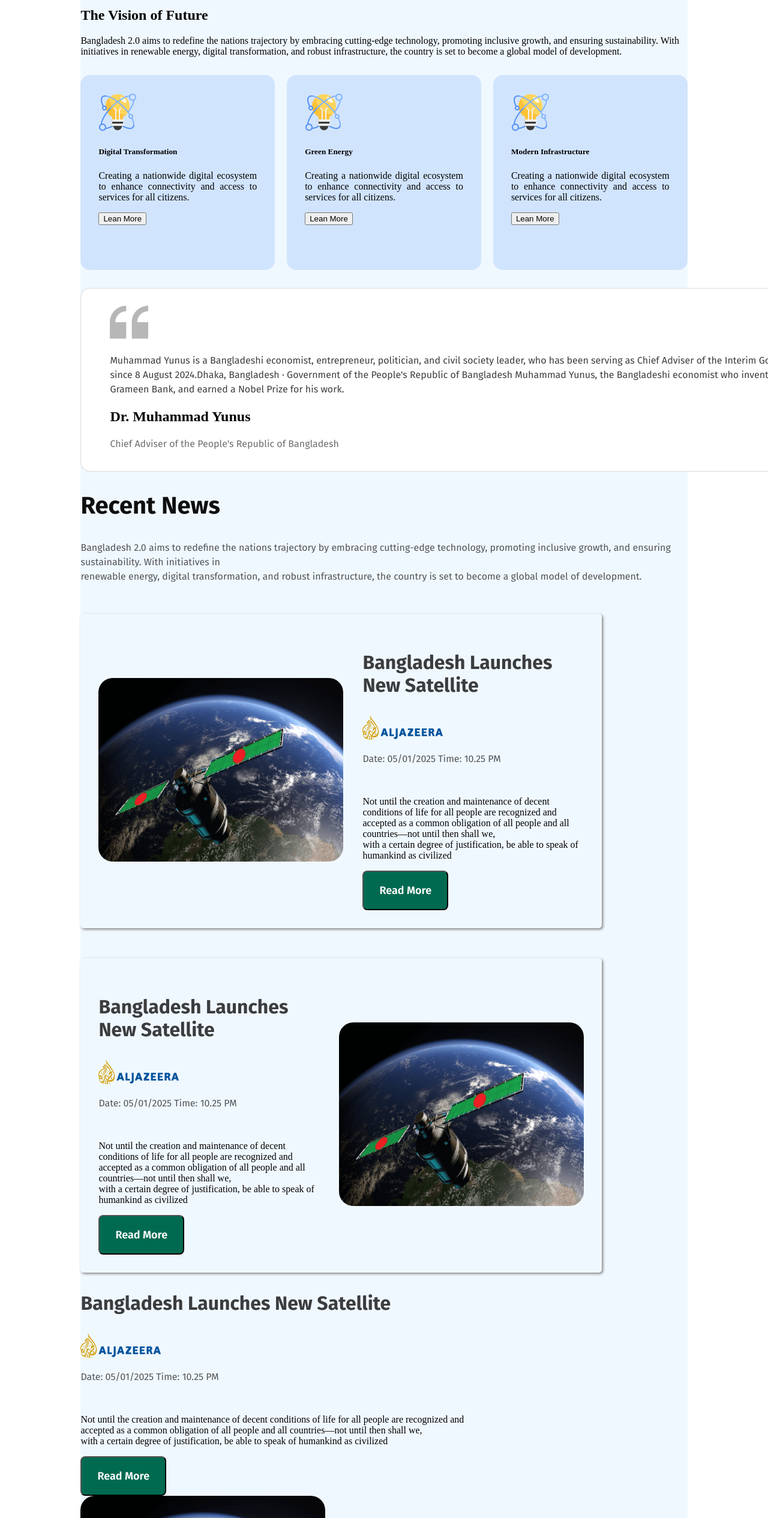
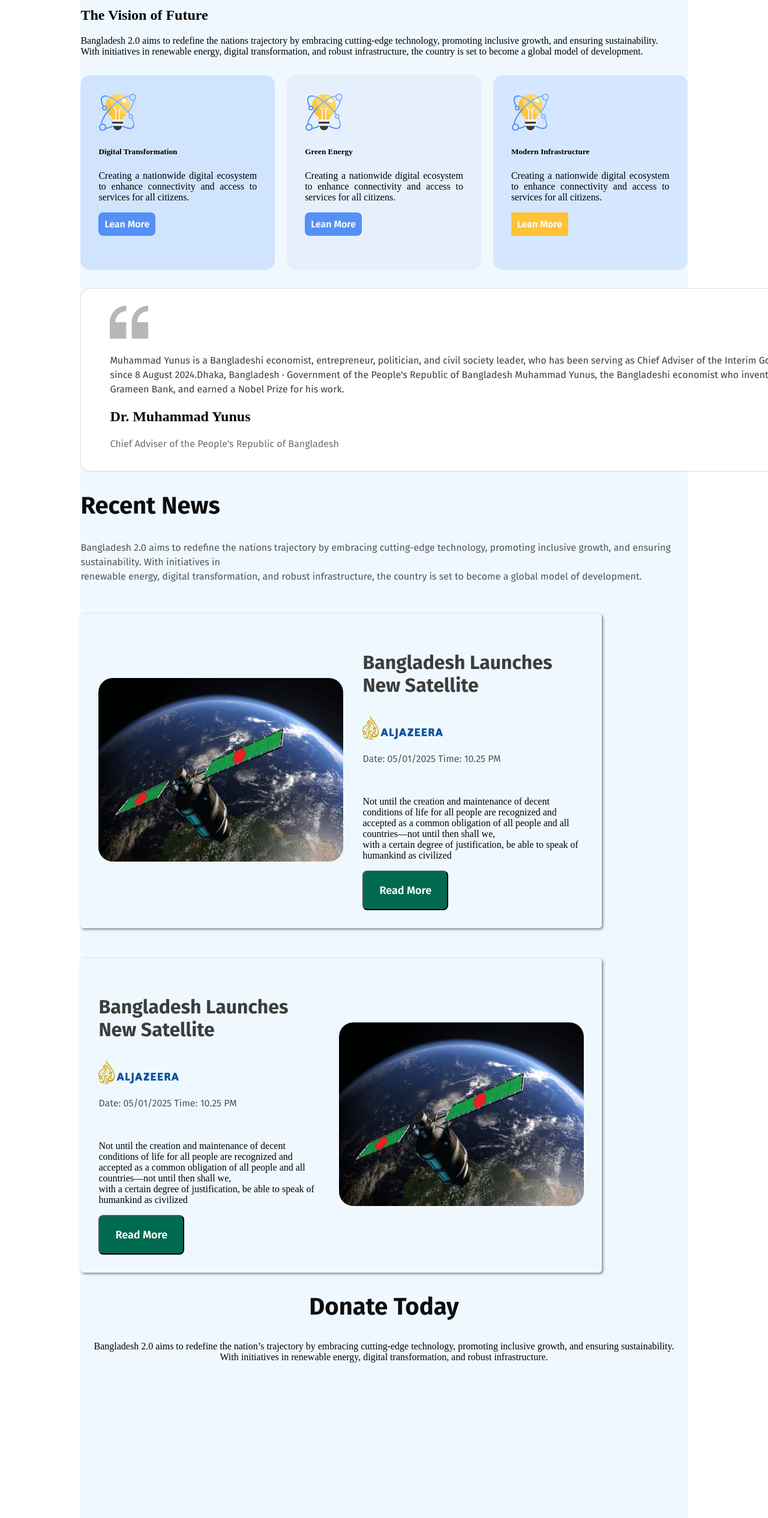
Before and after one commit to jakiadp/Frist-assignment-, a plain HTML site: page index.html in a window 1280 px wide. Shown: the part 1160-3690 px from the top of the page at 60% size. Drawn offline with Linux system fonts and the light colour scheme.

Commit message:
the update availeber

```diff
--- a/index.html
+++ b/index.html
@@ -66,27 +66,27 @@
         <section>
             <div class="vistion">
                 <h2>The Vision of Future</h2>
-                <p>Bangladesh 2.0 aims to redefine the nations trajectory by embracing cutting-edge technology, promoting inclusive growth, and ensuring sustainability. With initiatives in renewable energy, digital transformation, and robust infrastructure, the country is set to become a global model of development.</p>
+                <p>Bangladesh 2.0 aims to redefine the nations trajectory by embracing cutting-edge technology, promoting inclusive growth, and ensuring sustainability.<br>With initiatives in renewable energy, digital transformation, and robust infrastructure, the country is set to become a global model of development.</p>
                 <div class="box-vistion">
                     <div class="digital">
                         <img src="Images/card-icon.png" alt="">
                         <h5>Digital Transformation</h5>
                         <p>Creating a nationwide digital ecosystem to enhance connectivity and access to services for all citizens.</p>
-                        <a href=""><button>Lean More</button></a>
+                        <button class="btnd">Lean More</button>
 
                     </div>
                     <div class="green">
                         <img src="Images/card-icon.png" alt="">
                         <h5>Green Energy</h5>
                         <p>Creating a nationwide digital ecosystem to enhance connectivity and access to services for all citizens.</p>
-                        <a href=""><button>Lean More</button></a>
+                       <button class="btng">Lean More</button>
 
                     </div>
                     <div class="Modern">
                         <img src="Images/card-icon.png" alt="">
                         <h5>Modern Infrastructure</h5>
                         <p>Creating a nationwide digital ecosystem to enhance connectivity and access to services for all citizens.</p>
-                        <a href=""><button>Lean More</button></a>
+                       <button class="btnm">Lean More</button>
 
                     </div>
 
@@ -147,24 +147,11 @@
 
 
         </section>
+
         <section>
-            <div>
-                <div class="next-satelight">
-                    <h3 class="alja-taitle">Bangladesh Launches New Satellite</h3>
-                    <img src="Images/al-jazeera.png" alt="">
-                    <p class="alja-date">Date: 05/01/2025
-                        Time: 10.25 PM</p><br>
-                        <p class="alja-description">Not until the creation and maintenance of decent conditions of life for all people are recognized and <br>accepted as a common obligation of all people and all countries—not until then shall we,<br>
-                            with a certain degree of justification, be able to speak of humankind as civilized</p>
-                            <button class="alja-btn">Read More</button>
-
-                </div>
-                <div>
-                    <img class="satelite-img" src="Images/satelite.png" alt="">
-                </div>
-
-            </div>
-
+            <h2 class="dona">Donate Today</h2>
+            <p class="donate">Bangladesh 2.0 aims to redefine the nation’s trajectory by embracing cutting-edge technology, promoting inclusive growth, and ensuring sustainability. <br>
+                With initiatives in renewable energy, digital transformation, and robust infrastructure.</p>
         </section>
         <section class="box-ss">
             <div class="box">
@@ -183,9 +170,10 @@
     <footer>
         <div class="footimg">
             <h3 class="foot">Bangladesh 2.0</h3>
-        <img class="imgf" src="Images/facebook.png" alt="">
-        <img class="imgi" src="Images/instagram.png" alt="">
-        <img class="imgx"  src="Images/x.png" alt="">
+            <a href=""><img src="Images/facebook.png" alt=""></a>
+            <a href=""><img src="Images/instagram.png" alt=""></a>
+            <a href=""><img src="Images/x.png" alt=""></a>
+
     </div>
 
     </footer>
--- a/style/style.css
+++ b/style/style.css
@@ -91,8 +91,8 @@ background-color: rgb(244, 252, 252);
     /* border: 1px solid rgba(14, 14, 14, 0.15);
     border-radius: 16px;
     background: rgb(255, 255, 255);
-        width: 1280px;
-    height: 100%;
+
+
     padding: 24px 48px; */
 
 }
@@ -126,7 +126,7 @@ padding: 30px;
      border-box;
 border-radius: 16px;
 
-background: rgba(84, 144, 245, 0.2);
+background: rgba(187, 205, 238, 0.2);
 padding: 30px;}
 .Modern{
     text-align: justify;
@@ -137,8 +137,53 @@ padding: 30px;}
      border-box;
 border-radius: 16px;
 
-background: rgba(84, 144, 245, 0.2);
+background: rgba(107, 158, 247, 0.2);
 padding: 30px;}
+
+.btnd{
+    color: rgb(255, 255, 255);
+font-family: Fira Sans;
+font-size: 16px;
+font-weight: 600;
+line-height: 19px;
+letter-spacing: 0%;
+text-align: left;
+border-radius: 8px;
+
+background: rgb(84, 144, 245);
+padding: 10px;
+border: none;
+}
+
+.btng{
+    color: rgb(255, 255, 255);
+    font-family: Fira Sans;
+    font-size: 16px;
+    font-weight: 600;
+    line-height: 19px;
+    letter-spacing: 0%;
+    text-align: left;
+    border-radius: 8px;
+
+    background: rgb(84, 144, 245);
+    padding: 10px;
+    border: none;
+
+}
+
+.btnm{
+    color: rgb(255, 255, 255);
+    font-family: Fira Sans;
+    font-size: 16px;
+    font-weight: 600;
+    line-height: 19px;
+    letter-spacing: 0%;
+    text-align: left;
+
+    background: rgb(255, 194, 57);
+    padding: 10px;
+    border: none;
+}
 
 
 /* yunus */
@@ -297,3 +342,19 @@ padding: 20px 26px;
 .footimg{
     align-content: ;
 }
+
+/* donate */
+.dona{
+    text-align: center;
+    color: rgb(14, 14, 14);
+font-family: Fira Sans;
+font-size: 40px;
+font-weight: 700;
+line-height: 48px;
+letter-spacing: 0%;
+
+}
+.donate{
+    text-align: center;
+
+}
```
